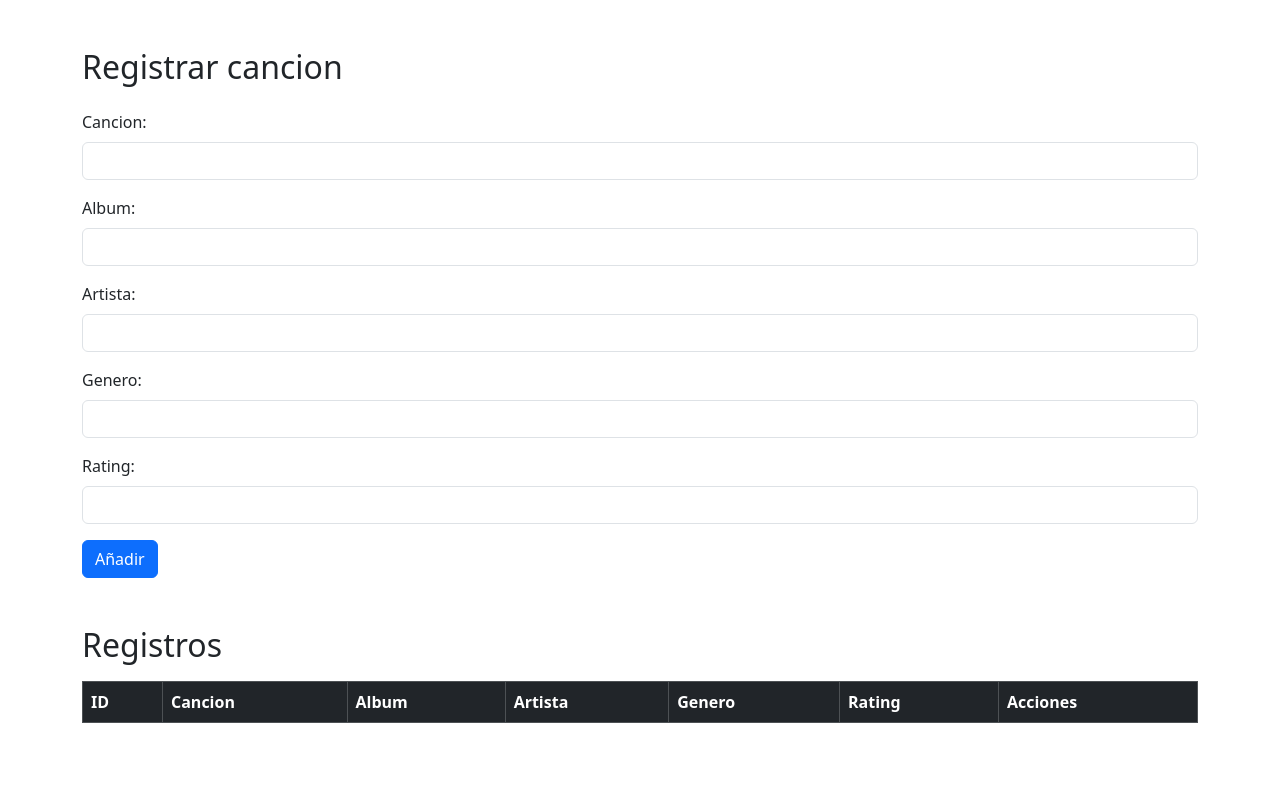
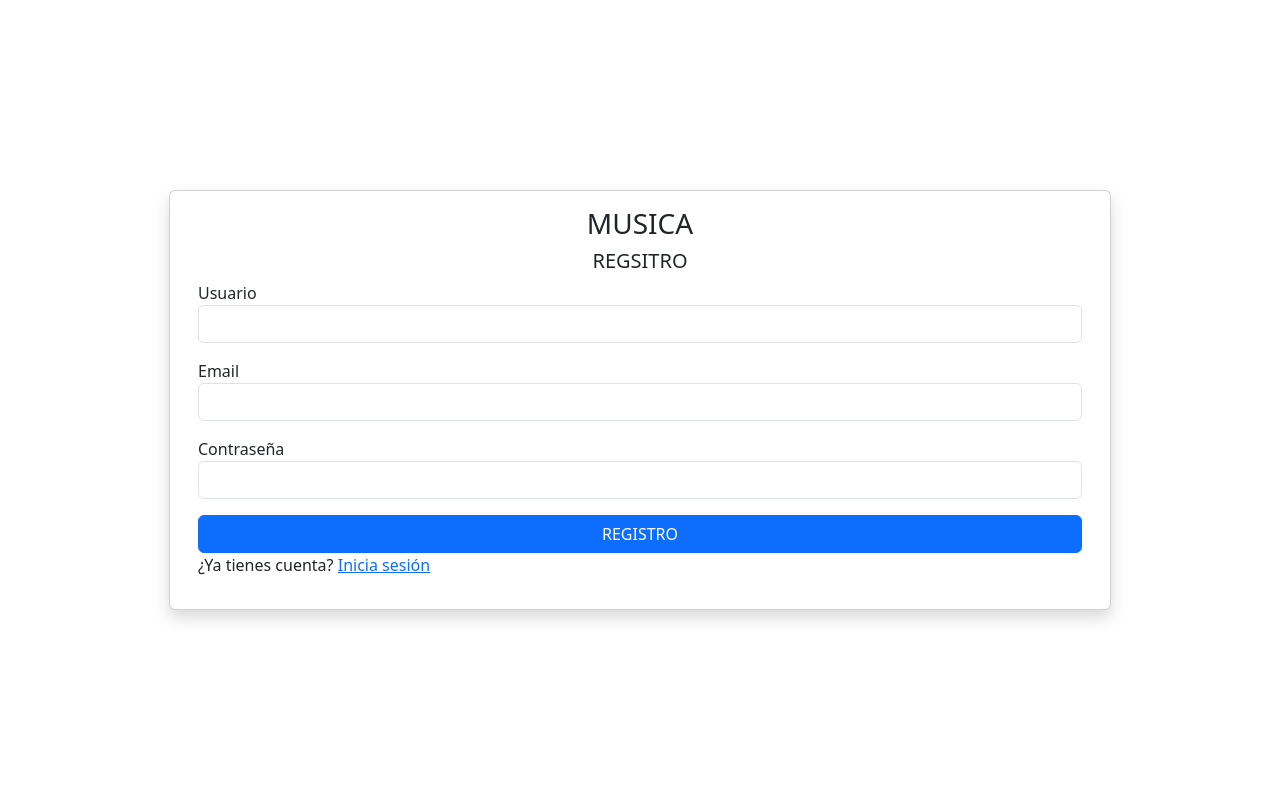
Before and after one commit to Valeria-YL/PIA-LENMOPRO, a Flask app: page / in a window 1280 px wide. Run offline with Flask 3, Linux system fonts and the light colour scheme; data that the repository does not hold is empty.

Commit message:
login, sign in

```diff
--- a/dbconfig.py
+++ b/dbconfig.py
@@ -1,9 +1,9 @@
-import cryptography
+
 import pymysql
 
 def getDBConnection():
     connection = pymysql.connect(
-        host='mysql',
+        host='localhost',
         user='root',
         port=3306,
         password='Mypassword',
--- a/main.py
+++ b/main.py
@@ -1,11 +1,66 @@
-from flask import Flask, render_template, request, redirect, url_for
+from flask import Flask, render_template, request, redirect, url_for,session
 import pymysql
 import pymysql.cursors
 from dbconfig import getDBConnection
 
 app = Flask(__name__)
+app.secret_key = "super secret key"
+@app.route('/', methods=['GET'])
+def home():
+    return render_template('sign_in.html')
 
-@app.route('/', methods=["GET"])
+@app.route('/sign_in', methods=['GET','POST'])
+def sign_in():
+    if request.method == 'POST':
+        usuario = request.form['usuario']
+        contraseña = request.form['contraseña']
+        email = request.form['email']
+
+        connection = getDBConnection()
+        cursor = connection.cursor(pymysql.cursors.DictCursor)
+
+        cursor.execute("SELECT * FROM usuarios WHERE email =%s", (email))
+        usuario_existente = cursor.fetchone()
+
+        if usuario_existente:
+            return render_template('sign_in.html', message="El email ya ha sido registrado.")
+
+        try:
+            cursor.execute("INSERT INTO usuarios (usuario, contraseña, email) VALUES (%s,%s,%s)", (usuario, contraseña, email))
+            connection.commit()
+            return redirect(url_for('login'))
+        except pymysql.MySQLError as e:
+            print(f"Error: {e}")
+        finally:
+            cursor.close()
+            connection.close()
+
+    return render_template('sign_in.html')
+
+@app.route('/login', methods=['GET','POST'])
+def login():
+    if request.method == 'POST':
+        email = request.form['email']
+        contraseña = request.form['contraseña']
+
+        connection = getDBConnection()
+        cursor = connection.cursor(pymysql.cursors.DictCursor)
+
+        cursor.execute("SELECT * FROM usuarios WHERE email = %s AND contraseña = %s", (email, contraseña))
+        usuario_existente = cursor.fetchone()
+        cursor.close()
+
+        if usuario_existente is not None:
+            session['email'] = email
+            session['usuario'] = usuario_existente['usuario']
+
+            return redirect(url_for('index'))
+        else:
+            return render_template('login.html', message="Correo o constraseña incorrectos")
+
+    return render_template('login.html')
+
+@app.route('/form', methods=["GET"])
 def index():
     connection = getDBConnection()
     cursor = connection.cursor(pymysql.cursors.DictCursor)
--- a/templates/form.html
+++ b/templates/form.html
@@ -7,6 +7,13 @@
     <link href="https://cdn.jsdelivr.net/npm/bootstrap@5.3.3/dist/css/bootstrap.min.css" rel="stylesheet" integrity="sha384-QWTKZyjpPEjISv5WaRU9OFeRpok6YctnYmDr5pNlyT2bRjXh0JMhjY6hW+ALEwIH" crossorigin="anonymous">
 </head>
 <body>
+    <nav class="navbar navbar-expand-lg bg-light">
+        <div class="container-fluid">
+            <a href="#" class="navbar-brand fw-bolder">RESEÑAS</a>
+            <span>Cuenta: {{session['usuario']}} <a href="{{url_for('login')}}" class="mx-3">Salir</a> </span>
+        </div>
+    </nav>
+
     <div class="container mt-5">
         <h2 class="mb-4">Registrar cancion</h2>
         <form action="/" method="post">
--- /dev/null
+++ b/templates/sign_in.html
@@ -0,0 +1,49 @@
+<!DOCTYPE html>
+<html lang="en">
+<head>
+    <meta charset="UTF-8">
+    <meta name="viewport" content="width=device-width, initial-scale=1.0">
+    <title>PIA REGISTRO</title>
+    <link href="https://cdn.jsdelivr.net/npm/bootstrap@5.3.3/dist/css/bootstrap.min.css" rel="stylesheet" integrity="sha384-QWTKZyjpPEjISv5WaRU9OFeRpok6YctnYmDr5pNlyT2bRjXh0JMhjY6hW+ALEwIH" crossorigin="anonymous">
+    <script src="https://cdn.jsdelivr.net/npm/bootstrap@5.3.3/dist/js/bootstrap.bundle.min.js" integrity="sha384-YvpcrYf0tY3lHB60NNkmXc5s9fDVZLESaAA55NDzOxhy9GkcIdslK1eN7N6jIeHz" crossorigin="anonymous"></script>
+
+</head>
+<body>
+
+    <main class="d-flex">
+        <div class="container-fluid row m-0 vh-100 justify-content-center align-items-center">
+            <div class="card shadow w-75">
+                <div class="card-body">
+                    <form action="{{ url_for('sign_in') }}" method="POST">
+                        <h3 class="text-center">MUSICA</h3>
+                        <h5 class="text-center">REGSITRO</h5>
+
+                        <label>Usuario</label>
+                        <input type="text" class="form-control mb-3" name="usuario" required>
+
+                        <label>Email</label>
+                        <input type="email" class="form-control mb-3" name="email" required>
+
+                        <label>Contraseña</label>
+                        <input type="password" class="form-control mb-3" name="contraseña" required>
+
+                        {% if message %}
+
+                            <div class="alert alert-danger alert-dismissible fade show" role="alert">
+                                <strong>Error (D:) :</strong>{{message}}
+                                <button type="button" class="btn-close" data-bs-dismiss="alert" aria-label="Close"></button>
+                            </div>
+
+                        {% endif %}
+
+                        <button type="submit" class="btn btn-primary w-100">REGISTRO</button>
+                    </form>
+
+                    <p>¿Ya tienes cuenta? <a href="{{ url_for('login') }}">Inicia sesión</a></p>
+                </div>
+            </div>
+        </div>
+    </main>
+
+</body>
+</html>
```
Also changed, not shown: templates/login.html (added, +46 -0 lines).
